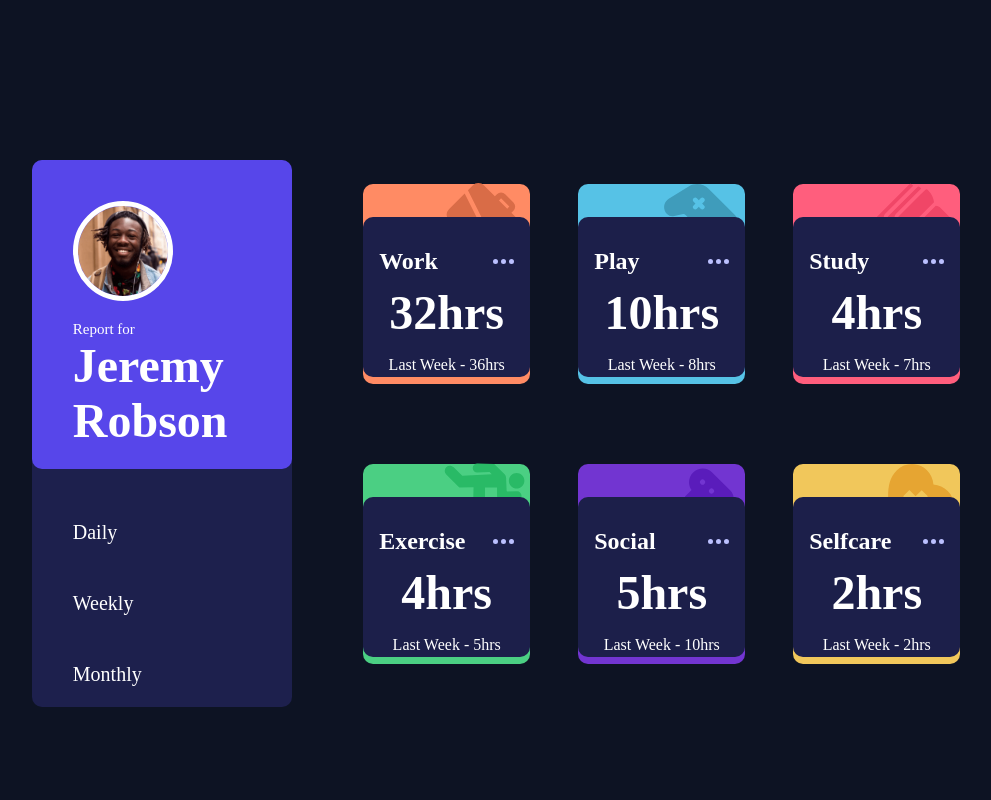
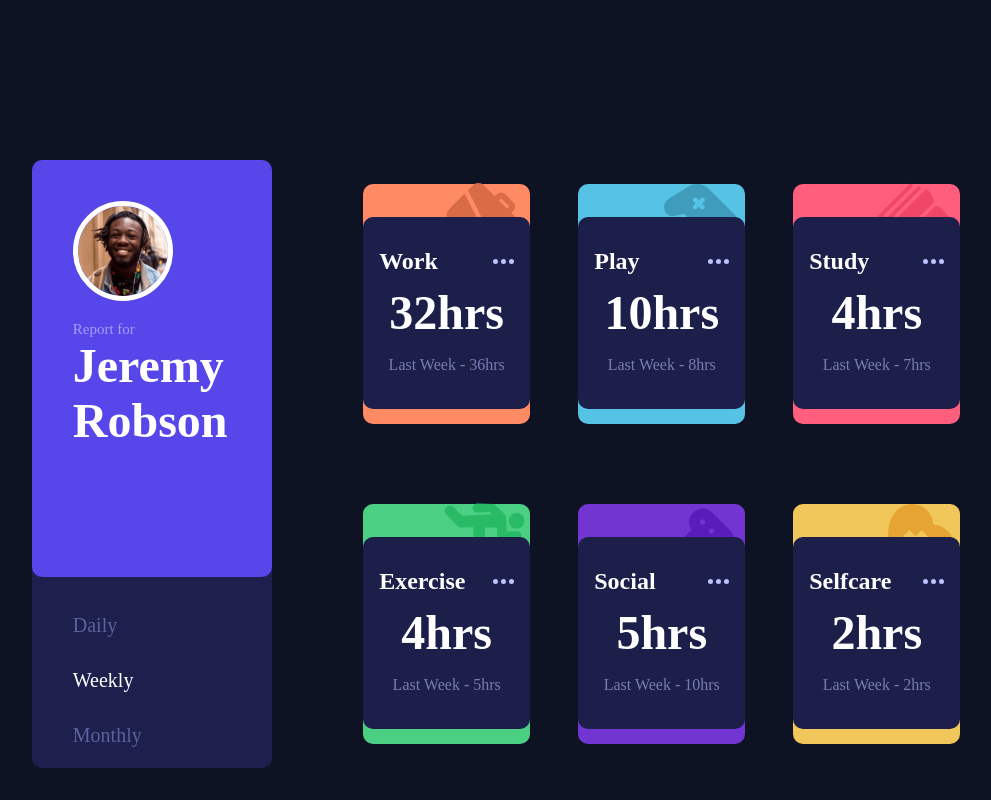
Before and after one commit to Isaac-blip98/time-tracking-task, a plain HTML site: page index.html in a window 1280 px wide. Shown: the whole page, without its empty margins (96-1087 px from the left). Drawn offline with Linux system fonts and the light colour scheme.

Commit message:
modified index.html and style.css file

```diff
--- a/index.html
+++ b/index.html
@@ -17,9 +17,9 @@
                 </div>
             </div>
             <div class="time">
-                <p>Daily</p>
+                <p id="pick">Daily</p>
                 <p>Weekly</p>
-                <p>Monthly</p>
+                <p id="pick">Monthly</p>
             </div>
         </div>
 
@@ -36,7 +36,7 @@
                     </div>
                     <div class="hour">
                         <h1>32hrs</h1>
-                        <p>Last Week - 36hrs</p>
+                        <p id="hrs">Last Week - 36hrs</p>
                     </div>
                 </div>
             </div>
@@ -52,7 +52,7 @@
                     </div>
                     <div class="hour">
                         <h1>4hrs</h1>
-                        <p>Last Week - 5hrs</p>
+                        <p id="hrs">Last Week - 5hrs</p>
                     </div>
                 </div>
             </div>
@@ -69,7 +69,7 @@
                 </div>
                 <div class="hour">
                     <h1>10hrs</h1>
-                    <p>Last Week - 8hrs</p>
+                    <p id="hrs">Last Week - 8hrs</p>
                 </div>
                     </div>
             </div>
@@ -85,7 +85,7 @@
                 </div>
                 <div class="hour">
                     <h1>5hrs</h1>
-                    <p>Last Week - 10hrs</p>
+                    <p id="hrs">Last Week - 10hrs</p>
                 </div>
                 </div>
             </div>
@@ -103,7 +103,7 @@
                 </div>
                 <div class="hour">
                     <h1>4hrs</h1>
-                    <p>Last Week - 7hrs</p>
+                    <p id="hrs">Last Week - 7hrs</p>
                 </div>
                 </div>
             </div>
@@ -118,7 +118,7 @@
                 </div>
                 <div class="hour">
                     <h1>2hrs</h1>
-                    <p>Last Week - 2hrs</p>
+                    <p id="hrs">Last Week - 2hrs</p>
                 </div>
                     </div>
         </div>
--- a/style.css
+++ b/style.css
@@ -21,15 +21,15 @@ body{
     display: flex;
     background-color: #1d204d;
     flex-direction: column;
-    width: 260px;
+    width: 240px;
     border-radius: 10px;
 }
 .sidebar .profile{
     background-color: #5746ea;
     padding: 1.3rem;
     border-radius: 10px;
-    margin-bottom: 2rem;
-    height: 60%;
+    margin-bottom: 1rem;
+    height: 100%;
 }
 .picture{
     background: url('./images/image-jeremy.png');
@@ -54,14 +54,18 @@ body{
 }
 .name span{
     font-size: 15px;
+    color: #a49eff;
 }
 .sidebar > .time{
     display: flex;
     flex-direction: column;
-    gap: 3rem;
+    gap: 2rem;
     padding:1.3rem;
     font-size: 20px;
     margin-left: 20px;
+}
+#pick{
+    color: #5c609b;
 }
 .right{
     display: grid;
@@ -92,7 +96,7 @@ body{
 
 .cards{
     background-color: #1c1f4a;
-    height: 25vh;
+    height: 30vh;
     border-radius: 10px;
     z-index: 1;
 }
@@ -115,10 +119,10 @@ body{
     margin-top: 20%;
     border-radius: 10px;
     padding: 1rem;
-    z-index: 3;
 }
 h1{
     font-size: 3rem;
+    font-style: normal;
 }
 .heading{
     display: flex;
@@ -132,6 +136,9 @@ h1{
     flex-direction: column;
     gap: 1rem;
     margin-top: 10px;
+}
+#hrs{
+    color: #787cae;
 }
 .exercise{
     background-color: #4bcf83;
```
